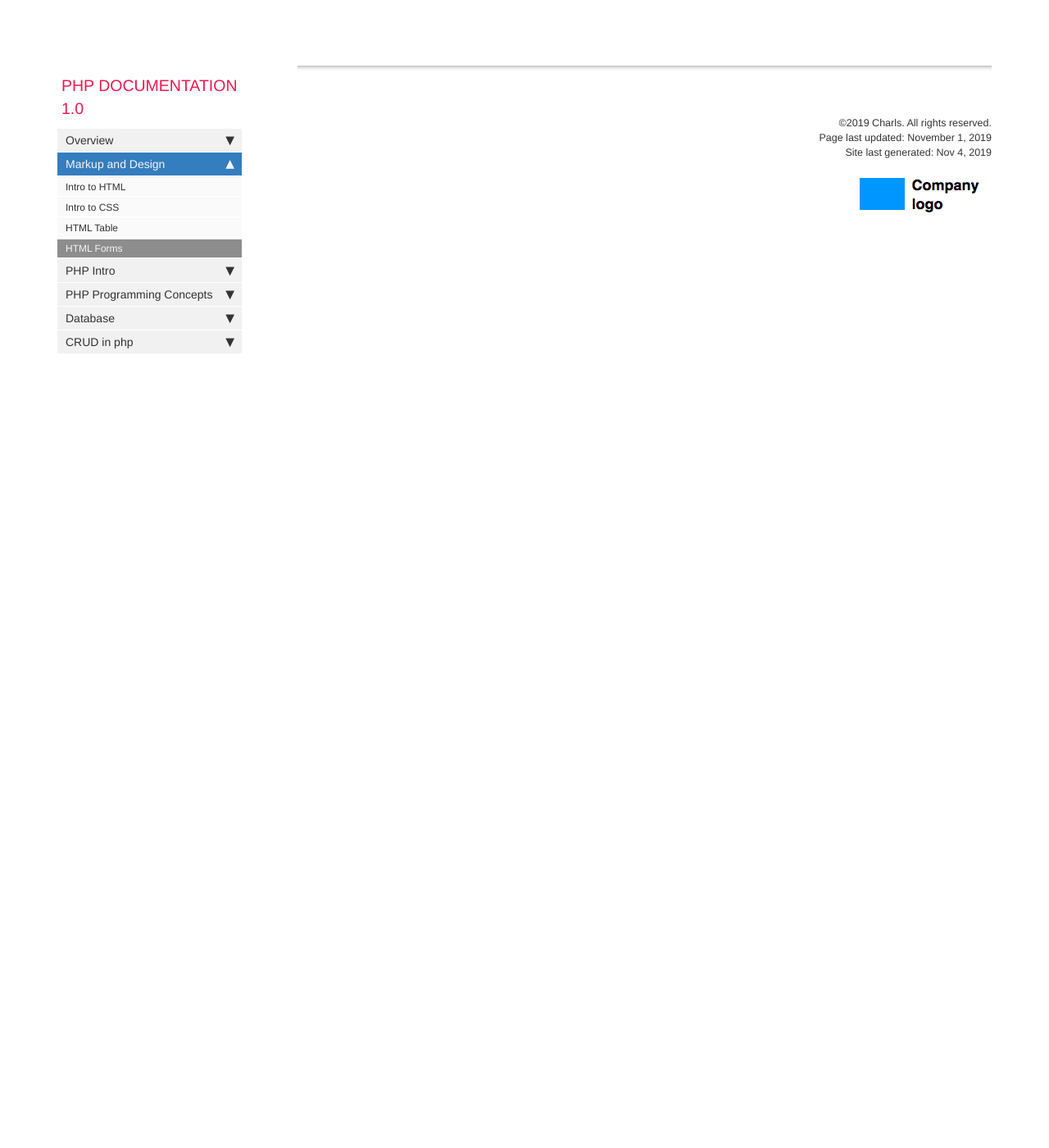
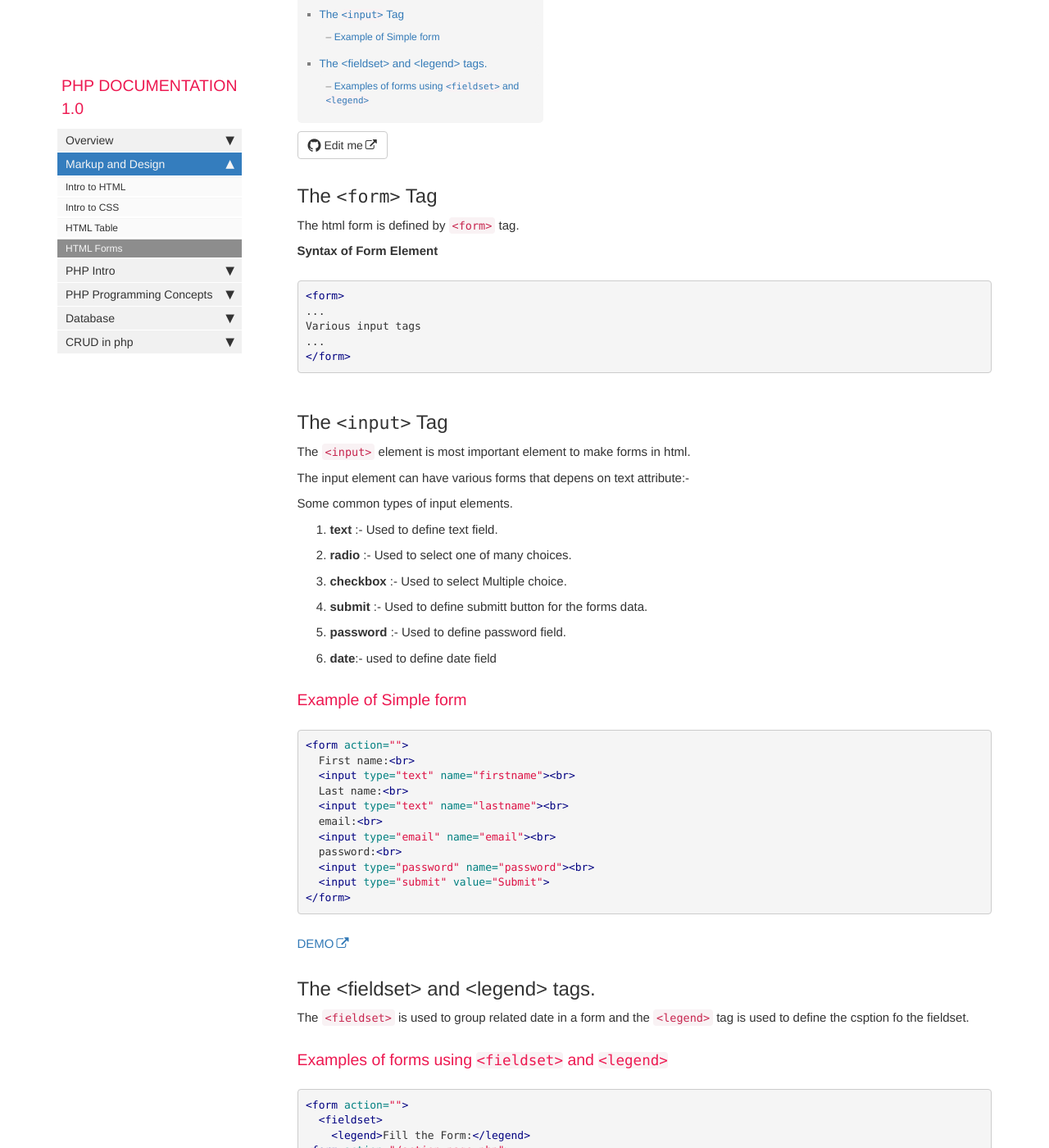
Before and after one commit to Riwajchalise/phpblog, a Jekyll site: the page built from pages/mydoc/mydoc_forms.md, in a window 1280 px wide and 1400 px high, scrolled down 270 px. Shown: the whole window at 82% size. Built offline with Jekyll 4.4.1, drawn with Linux system fonts in a browser that asks for light colours; comment, search, counter and statistics services are not loaded; before the commit the page ends 900 px from its top, so only the background shows below that; some of the changed text lies outside the part shown.

Commit message:
frm done

````diff
--- a/pages/mydoc/mydoc_forms.md
+++ b/pages/mydoc/mydoc_forms.md
@@ -1,10 +1,82 @@
 ---
 title: HTML Forms
-keywords: HTML tables, tables in html, table design, HTML
+keywords: Forms, Forms in html, Form design, HTML forms
 last_updated: November 1, 2019
 tags:
-summary: "This post will give you the brief introduction about HTML forms. HTML forms. The resources available here is just enough tounderstand thi course. "
+summary: "This post will give you the brief introduction about HTML forms. The resources available here is just enough to understand this course. "
 sidebar: mydoc_sidebar
 permalink: mydoc_forms.html
 folder: mydoc
 ---
+
+## The ```<form>``` Tag
+
+The html form is defined by ```<form>``` tag.
+
+**Syntax of Form Element**
+
+{% highlight html %}
+<form>
+...
+Various input tags
+...
+</form>
+{% endhighlight %}
+
+## The ```<input>``` Tag
+The ```<input>``` element is most important element to make forms in html.
+
+The input element can have various forms that depens on text attribute:-
+
+Some common types of input elements.
+1. **text** :- Used to define text field.
+2. **radio** :- Used to select one of many choices.
+3. **checkbox** :- Used to select Multiple choice.
+4. **submit** :- Used to define submitt button for the forms data.
+5. **password** :- Used to define password field.
+6. **date**:- used to define date field
+
+### Example of Simple form
+
+{% highlight html %}
+<form action="">
+  First name:<br>
+  <input type="text" name="firstname"><br>
+  Last name:<br>
+  <input type="text" name="lastname"><br>
+  email:<br>
+  <input type="email" name="email"><br>
+  password:<br>
+  <input type="password" name="password"><br>
+  <input type="submit" value="Submit">
+</form>
+{% endhighlight %}
+
+[DEMO](https://codepen.io/riwajchalise/pen/xxxpNBw)
+
+## The <fieldset> and <legend> tags.
+The ```<fieldset>``` is used to group related date in a form and the ```<legend>``` tag is used to define the csption fo the fieldset.
+
+### Examples of forms using ```<fieldset>``` and ```<legend>```
+{% highlight html %}
+<form action="">
+  <fieldset>
+    <legend>Fill the Form:</legend>
+<form action="/action_page.php">
+  First name:<br>
+  <input type="text" name="firstname"><br>
+  Last name:<br>
+  <input type="text" name="lastname"><br>
+  email:<br>
+  <input type="email" name="email"><br>
+  password:<br>
+  <input type="password" name="password"><br>
+  <input type="submit" value="Submit">
+</form>
+  </fieldset>
+</form>
+{% endhighlight %}
+
+[DEMO](https://codepen.io/riwajchalise/pen/vYYpwoZ)
+
+You can use various CSS properties to design a form.
````
Also changed, not shown: pages/mydoc/mydoc_table.md (+4 -4 lines).
